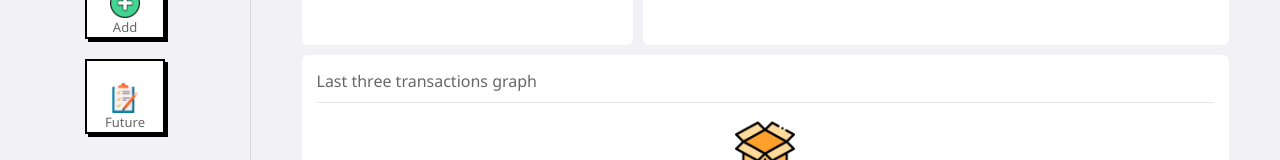
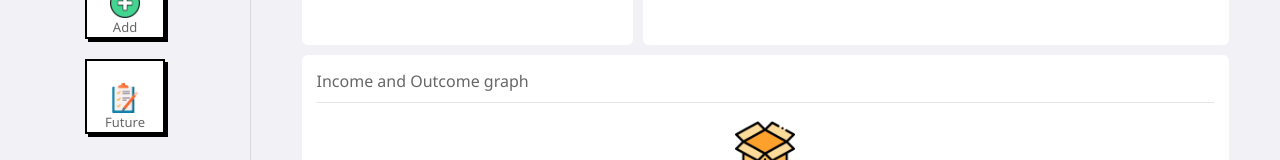
Before and after one commit to phuclevinh2000/Budget-tracker, a React (Create React App) app: page / in a window 1280 px wide. Shown: the part 317-477 px from the top of the page. Built offline with nearby package versions, Linux system fonts and the light colour scheme.

Commit message:
Update correct name

```diff
--- a/src/components/HomeViewComponents/HomeViewReportGraph/HomeViewReportGraph.tsx
+++ b/src/components/HomeViewComponents/HomeViewReportGraph/HomeViewReportGraph.tsx
@@ -50,9 +50,7 @@ const HomeViewReportGraph = () => {
 
   return (
     <div className='pg-home-report-component'>
-      <p className='pg-home-report-component-title'>
-        Last three transactions graph
-      </p>
+      <p className='pg-home-report-component-title'>Income and Outcome graph</p>
       {lastFiveExpense.length > 0 ? (
         <ResponsiveContainer width='100%' height={110}>
           <BarChart data={dataForGraph}>
```
